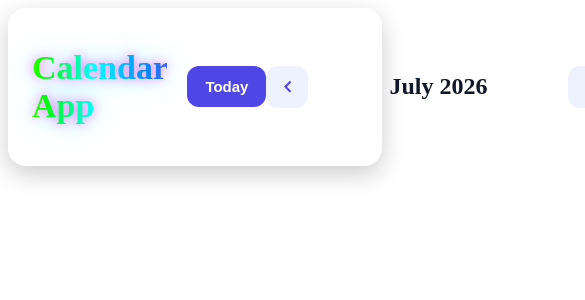
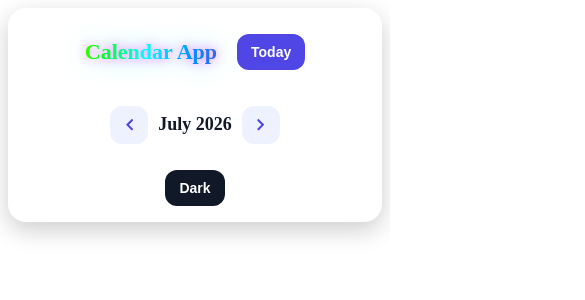
Before and after one commit to narendar9888/Calendar, a React (Vite) app in the folder app/: page / in a window 390 px wide. Shown: the top 300 px of the page, 585 px wide, since content can reach past the window. Built offline with nearby package versions, Linux system fonts and the light colour scheme.

Commit message:
update haeder style

```diff
--- a/app/src/components/Header.css
+++ b/app/src/components/Header.css
@@ -178,3 +178,53 @@
   background: #fff;
   color: #000;
 }
+
+
+@media (max-width: 992px) {
+    .calendar-header {
+        flex-wrap: wrap;
+        gap: 20px;
+    }
+
+    .header-center,
+    .header-left,
+    .header-right {
+        width: 100%;
+        justify-content: center;
+    }
+
+    .header-center h2 {
+        min-width: auto;
+        font-size: 22px;
+    }
+}
+
+@media (max-width: 600px) {
+    .calendar-header {
+        padding: 16px;
+    }
+
+    .logo {
+        font-size: 22px;
+        text-align: center;
+    }
+
+    .header-center {
+        gap: 10px;
+    }
+
+    .header-center h2 {
+        font-size: 18px;
+    }
+
+    .today-btn,
+    .theme-btn {
+        padding: 10px 14px;
+        font-size: 14px;
+    }
+
+    .nav-btn {
+        width: 38px;
+        height: 38px;
+    }
+}
```
